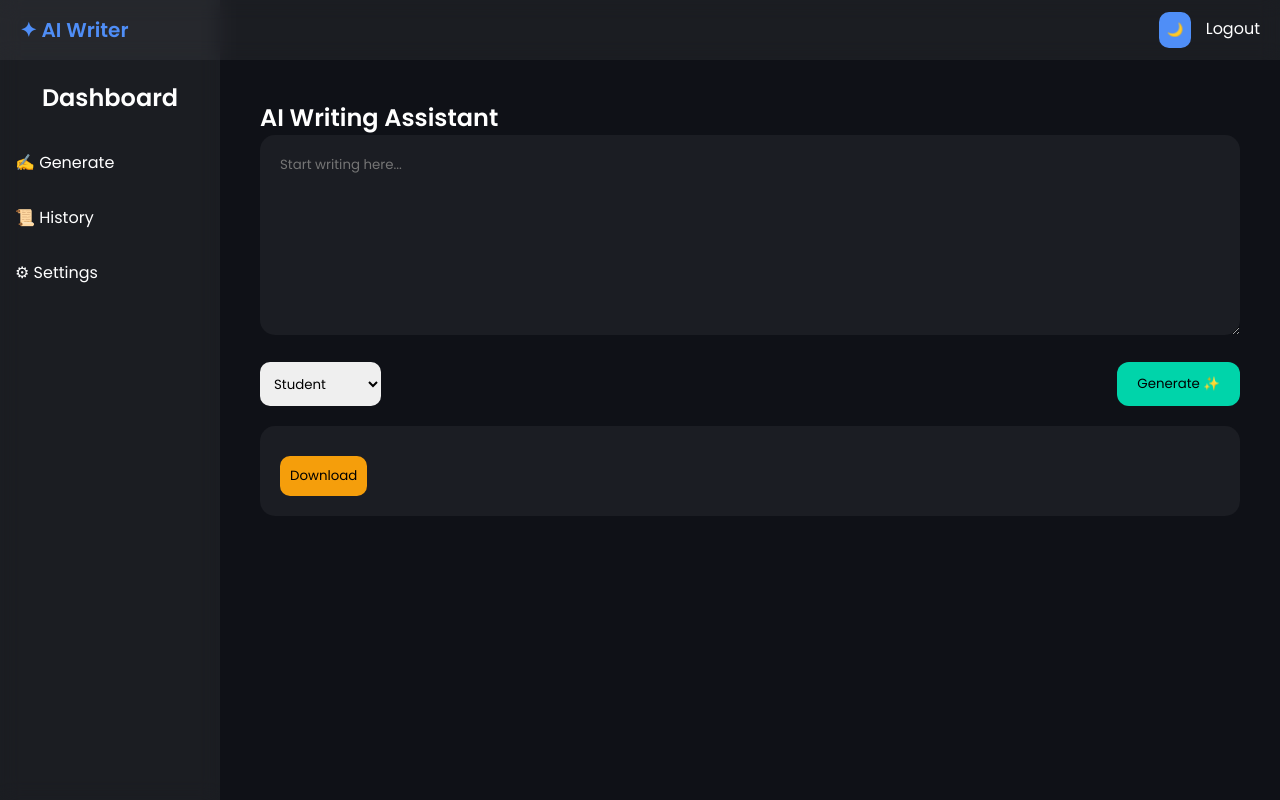
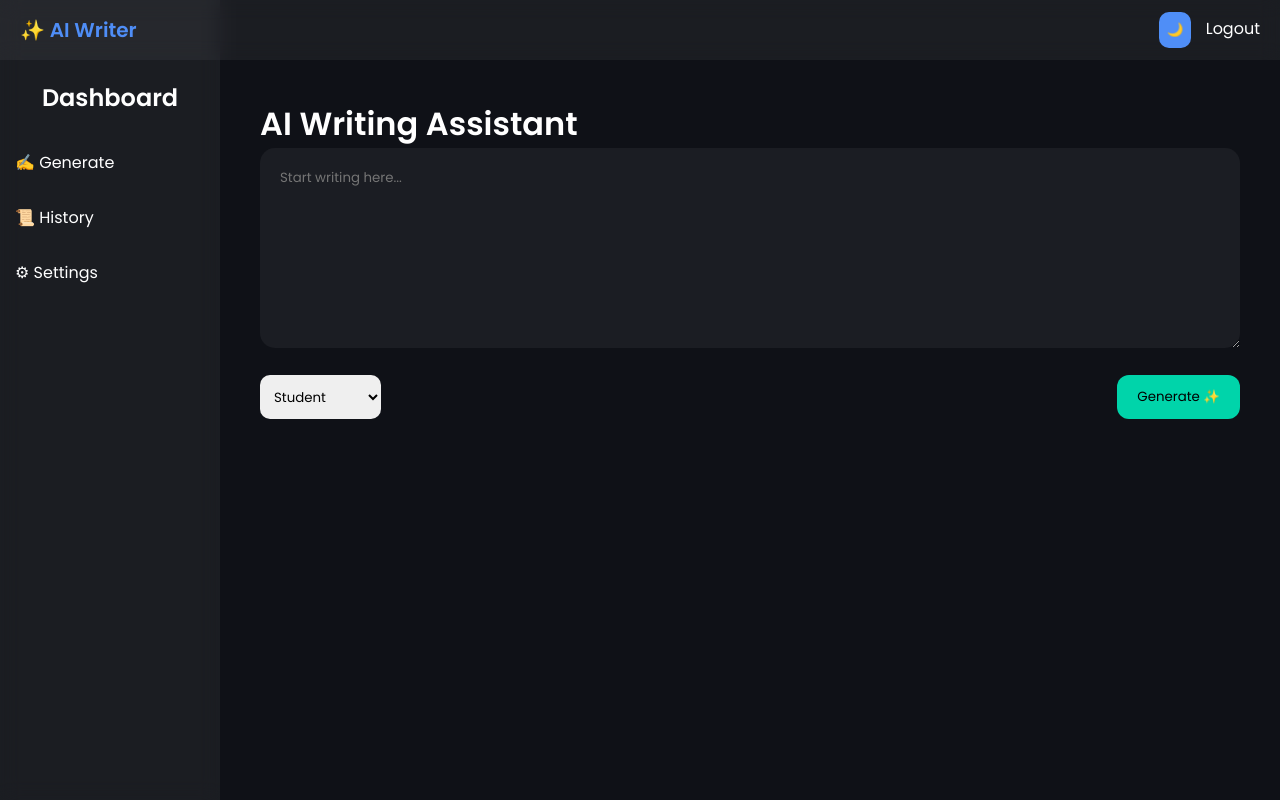
Before and after one commit to Krish28060606/MINI-PROJECT, a Flask app: page /index in a window 1280 px wide. Run offline with Flask 3, Linux system fonts and the light colour scheme; the visitor is signed in with stand-in values (Sample User, id 1); a database or web service that is not in the repository returns one stand-in record (values such as "Sample title"); some libraries are stand-ins or nearby versions.

Commit message:
Update index.html for improved layout and styling

```diff
--- a/templates/index.html
+++ b/templates/index.html
@@ -2,23 +2,22 @@
 <html lang="en">
 <head>
     <meta charset="UTF-8">
-    <meta name="viewport" content="width=device-width, initial-scale=1.0">
-    <title>AI Creative Writing</title>
-    <link rel="stylesheet" href="style.css">
+    <title>AI Writer</title>
+    <link rel="stylesheet" href="{{ url_for('static', filename='style.css') }}">
     <link href="https://fonts.googleapis.com/css2?family=Poppins:wght@300;400;600&display=swap" rel="stylesheet">
 </head>
 
 <body>
 
 <!-- NAVBAR -->
-<nav class="navbar">
-    <div class="logo">✦ AI Writer</div>
+<div class="navbar">
+    <div class="logo">✨ AI Writer</div>
 
     <div class="nav-right">
         <button id="themeToggle">🌙</button>
         <a href="/logout" class="logout-btn">Logout</a>
     </div>
-</nav>
+</div>
 
 <!-- SIDEBAR -->
 <div class="sidebar">
@@ -33,12 +32,11 @@
 <!-- MAIN CONTENT -->
 <div class="main">
 
-    <!-- GENERATE SECTION -->
-    <section id="generate" class="section active">
+    <!-- GENERATE -->
+    <div id="generate" class="section active">
         <h1>AI Writing Assistant</h1>
 
         <form method="POST" action="/generate">
-
             <textarea name="input_text" placeholder="Start writing here..."></textarea>
 
             <div class="controls">
@@ -56,34 +54,36 @@
             </div>
         </form>
 
-        <!-- LOADER -->
         <div class="loader" id="loader"></div>
 
-        <!-- OUTPUT -->
+        {% if result %}
         <div class="output-card">
-            {{ result }}
+            <h3>AI Output</h3>
+            <p>{{ result }}</p>
             <button class="download-btn">Download</button>
         </div>
-    </section>
+        {% endif %}
+    </div>
 
     <!-- HISTORY -->
-    <section id="history" class="section">
+    <div id="history" class="section">
         <h1>History</h1>
+
         <div class="history-container">
             {% for item in history %}
             <div class="history-card">
-                <p>{{ item.input }}</p>
-                <span>{{ item.output }}</span>
+                <p><strong>Input:</strong> {{ item.input }}</p>
+                <p><strong>Output:</strong> {{ item.output }}</p>
             </div>
             {% endfor %}
         </div>
-    </section>
+    </div>
 
     <!-- SETTINGS -->
-    <section id="settings" class="section">
+    <div id="settings" class="section">
         <h1>Settings</h1>
         <p>Theme, preferences coming soon...</p>
-    </section>
+    </div>
 
 </div>
 
@@ -93,9 +93,7 @@
     document.getElementById(id).classList.add('active');
 }
 
-const toggle = document.getElementById("themeToggle");
-
-toggle.onclick = () => {
+document.getElementById("themeToggle").onclick = () => {
     document.body.classList.toggle("light");
 };
 
```
